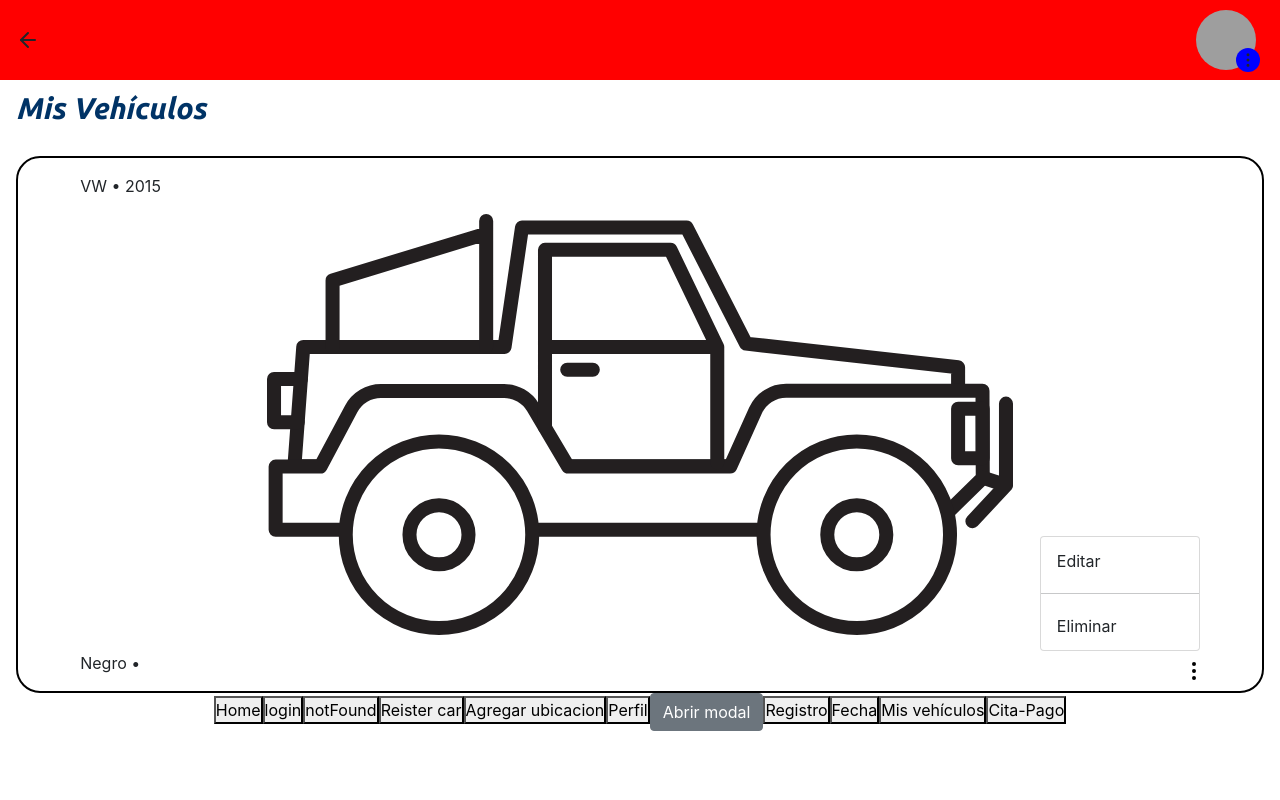
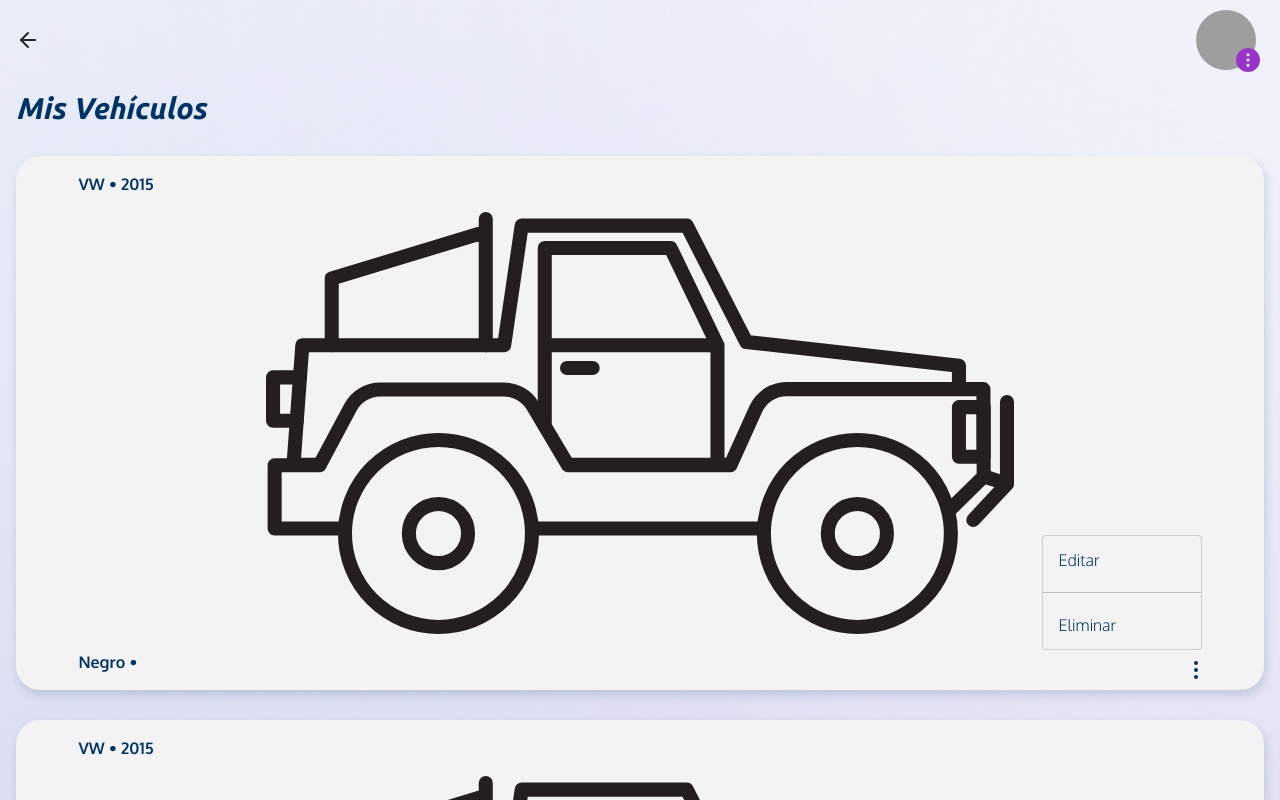
Before and after one commit to jimeneab/washak-ui, a React (Create React App) app: page /myVehicles in a window 1280 px wide. Both pictures are taken after a click on the button 1184 px from the left and 669 px from the top of the page. Shown: the top 800 px of the page. Built offline with nearby package versions, Linux system fonts and the light colour scheme; grey boxes are pictures that could not be loaded.

Commit message:
ADD styles to MyVehicles and NavBar Component

```diff
--- a/src/Components/CardVehicles/CardVehicles.css
+++ b/src/Components/CardVehicles/CardVehicles.css
@@ -1,7 +1,8 @@
 .card-vehicle {
-    background-color: white;
+    background-color: #f3f3f3;
     border-radius: 1.5rem;
-    border: 2px solid black;
+    box-shadow: 2px 5px 10px 0.5px rgba(0, 51, 102, 15%);
+    margin-bottom: 30px;
 }
 
 .card-vehicle-img {
@@ -9,6 +10,10 @@
 }
 
 .card-info-brand, .card-info-color {
+    font-family: Oxygen;
+    font-weight: 700;
+    font-size: 16px;
+    color: #003366;
     width: 90%;
     text-align: left;
 }
@@ -39,6 +44,14 @@
     box-shadow: none;
 }
 
+.card-dmenu{
+    background-color: #f3f3f3;
+}
+.card-ditem {
+    color:#003366;
+    font-family: Oxygen;
+    font-size: 16px;
+}
 /* .card-dmenu::before{
     content: '';
     position: absolute;
--- a/src/Components/CardVehicles/CardVehicles.js
+++ b/src/Components/CardVehicles/CardVehicles.js
@@ -12,9 +12,10 @@ import {
 function CardVehicles({ brand, model, color, licensePlate }) {
   const [dropdown, setDropdown] = useState(false);
 
-  const openDropdown = () => {
-    setDropdown(!dropdown);
-  };
+  //Dropdown
+  const openDropdown = () => setDropdown(!dropdown);
+
+  //Modal
 
   return (
     <div className='card-vehicle d-flex flex-column align-items-center'>
@@ -30,12 +31,12 @@ function CardVehicles({ brand, model, color, licensePlate }) {
         </p>
         <Dropdown isOpen={dropdown} toggle={openDropdown}>
           <DropdownToggle className='card-dropdown'>
-            <MoreVertical color='black' />
+            <MoreVertical color='#003366' />
           </DropdownToggle>
           <DropdownMenu className='card-dmenu'>
-            <DropdownItem>Editar</DropdownItem>
+            <DropdownItem className="card-ditem">Editar</DropdownItem>
             <hr />
-            <DropdownItem>Eliminar</DropdownItem>
+            <DropdownItem className="card-ditem">Eliminar</DropdownItem>
           </DropdownMenu>
         </Dropdown>
       </div>
--- /dev/null
+++ b/src/Components/NavBar/NavBar.css
@@ -0,0 +1,30 @@
+*{
+    margin: 0;
+    padding: 0;
+    box-sizing: border-box;
+}
+nav {
+    height: 80px;
+    display: flex;
+    align-items: center;
+    justify-content: space-between;
+    margin-bottom: 10px;
+}
+
+.container-profile {
+    position: relative;
+}
+
+.more {
+    padding: 3px;
+    background-color: #9933cc;
+    border-radius: 1.5rem;
+    position: relative;
+    right: 20px;
+    top: 20px;
+    color:white;
+}
+
+.user-pic {
+    height: 60px;
+}
--- /dev/null
+++ b/src/Components/NavBar/NavBar.js
@@ -0,0 +1,21 @@
+import React from "react";
+import "./NavBar.css"
+import { ArrowLeft, MoreVertical } from "react-feather";
+
+function NavBar() {
+return (
+<nav>
+  <ArrowLeft className="ms-3" />
+  <div className='container-profile'>
+    <img
+      src='https://picsum.photos/seed/picsum/200/200'
+      alt='user img'
+      className='rounded-circle user-pic'
+    />
+    <MoreVertical className='more' />
+  </div>
+</nav>
+)
+}
+
+export default NavBar
--- a/src/Views/MyVehicles/MyVehicles.css
+++ b/src/Views/MyVehicles/MyVehicles.css
@@ -3,32 +3,14 @@
     padding: 0;
     box-sizing: border-box;
 }
-nav {
-    background-color: red;
-    height: 80px;
-    display: flex;
-    align-items: center;
-    justify-content: space-between;
-    margin-bottom: 10px;
+
+.container-principal{
+    background-image: url(../../Images/Background.png);
+    /* background-repeat: no-repeat; */
+    background-attachment: fixed;
+    background-size: cover;
+    height: 100vh;
 }
-
-.container-profile {
-    position: relative;
-}
-
-.more {
-    padding: 3px;
-    background-color: blue;
-    border-radius: 1.5rem;
-    position: relative;
-    right: 20px;
-    top: 20px;
-}
-
-.user-pic {
-    height: 60px;
-}
-
 .title {
     color: #003366;
     font-family: 'Ubuntu', italic;
--- a/src/Views/MyVehicles/MyVehicles.js
+++ b/src/Views/MyVehicles/MyVehicles.js
@@ -1,24 +1,18 @@
 import React from "react";
-import { ArrowLeft, MoreVertical } from "react-feather";
 import "./MyVehicles.css";
 import CardVehicles from "../../Components/CardVehicles/CardVehicles";
+import NavBar from "../../Components/NavBar/NavBar";
 
 function MyVehicles() {
   return (
     <div className='container-principal'>
-      <nav>
-        <ArrowLeft className="ms-3" />
-        <div className='container-profile'>
-          <img
-            src='https://picsum.photos/seed/picsum/200/200'
-            alt='user img'
-            className='rounded-circle user-pic'
-          />
-          <MoreVertical className='more' />
-        </div>
-      </nav>
+      <NavBar />
       <section className='ms-3 me-3'>
         <h1 className='title'>Mis Vehículos</h1>
+        <CardVehicles
+          brand='VW'
+          model='2015'
+          color='Negro'/>
         <CardVehicles
           brand='VW'
           model='2015'
```
Also changed, not shown: src/Images/Background.png (added), src/Images/jeep-min.svg, src/Views/Historial/Historial.css (added), src/Views/Historial/Historial.js (added).
